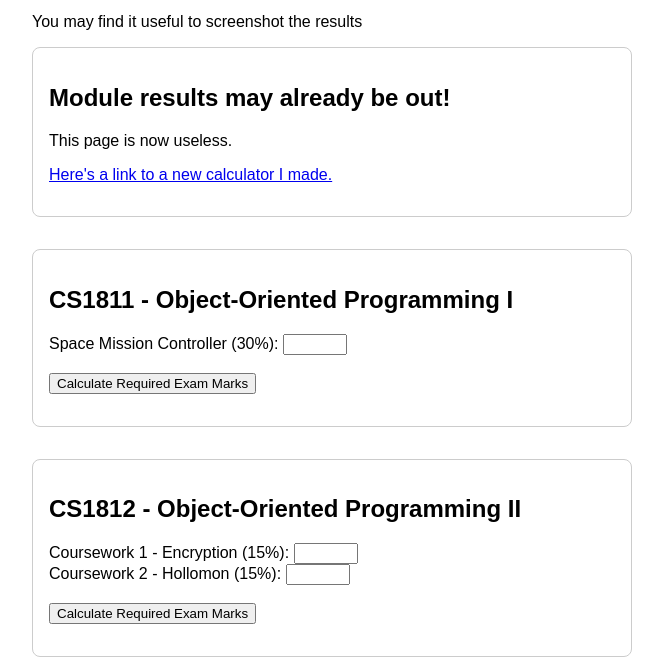
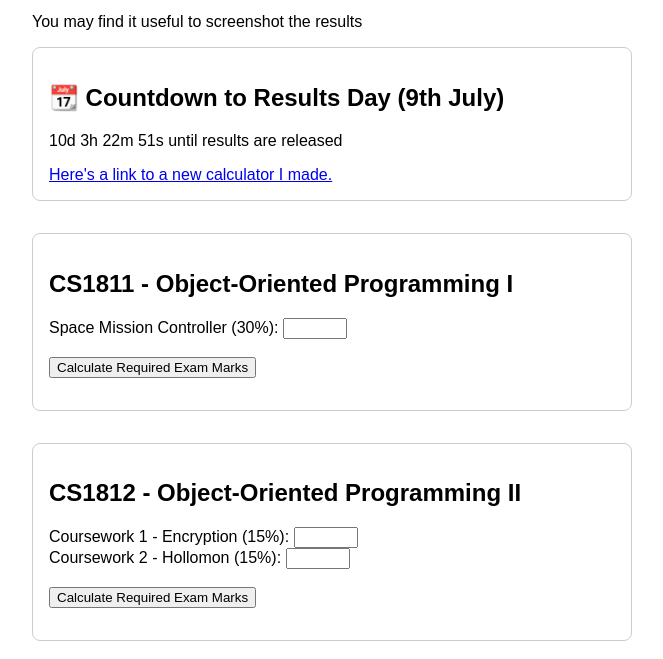
Before and after one commit to winstonung/Year-1-calculator, a plain HTML site: page index.html in a window 1280 px wide. Shown: the part 151-810 px from the top of the page, without its empty margins (308-971 px from the left). Drawn offline with Linux system fonts and the light colour scheme.

Commit message:
Update index.html

```diff
--- a/index.html
+++ b/index.html
@@ -34,12 +34,13 @@
     <p>To use this calculator, input your scores as a percentage, e.g. input "30" if you scored 30%</p>
     <p>You may find it useful to screenshot the results</p>
 
-    <div class="module">
-        <h2>Module results may already be out!</h2>
-        <p>This page is now useless.</p>
+    <div class="module" id="countdown-module">
+        <h2>📆 Countdown to Results Day (9th July)</h2>
+        <p id="countdown-timer">Calculating...</p>
         <a href="https://winstonung.github.io/Year-1-results/">Here's a link to a new calculator I made.</a>
-        <p></p>
     </div>
+
+
     <div class="module" id="CS1811">
         <h2>CS1811 - Object-Oriented Programming I</h2>
         <label>
@@ -328,6 +329,33 @@
             document.getElementById('cs1870-result').innerHTML = output;
         }
 
+        function startCountdown() {
+        const countdownEl = document.getElementById("countdown-timer");
+        const targetDate = new Date("2025-07-09T00:00:00"); // July 9, 2025, at midnight
+
+        function updateCountdown() {
+            const now = new Date();
+            const diff = targetDate - now;
+
+            if (diff <= 0) {
+                countdownEl.textContent = "🎉 It's Results Day!";
+                return;
+            }
+
+            const days = Math.floor(diff / (1000 * 60 * 60 * 24));
+            const hours = Math.floor((diff / (1000 * 60 * 60)) % 24);
+            const minutes = Math.floor((diff / (1000 * 60)) % 60);
+            const seconds = Math.floor((diff / 1000) % 60);
+
+            countdownEl.textContent = `${days}d ${hours}h ${minutes}m ${seconds}s until results are released`;
+        }
+
+        updateCountdown();
+        setInterval(updateCountdown, 1000);
+    }
+
+    startCountdown();
+
 
     </script>
 
```
